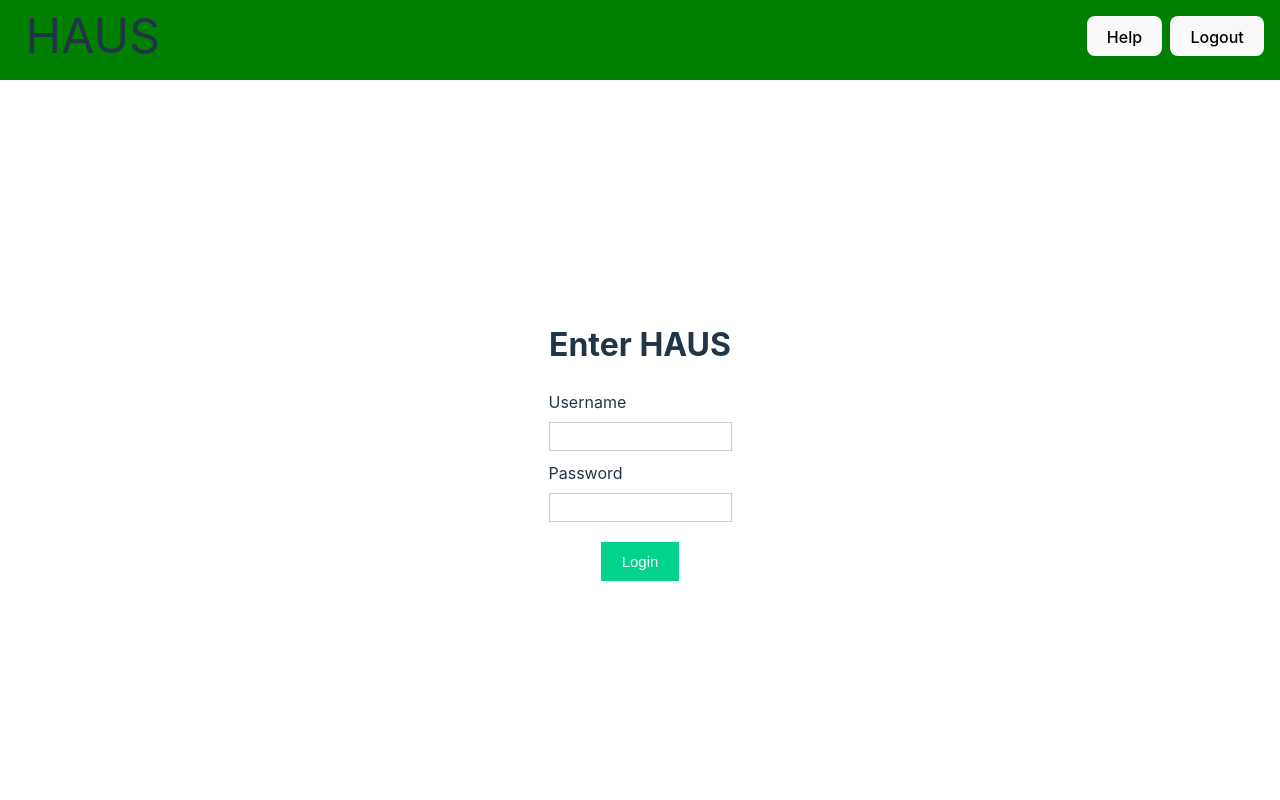
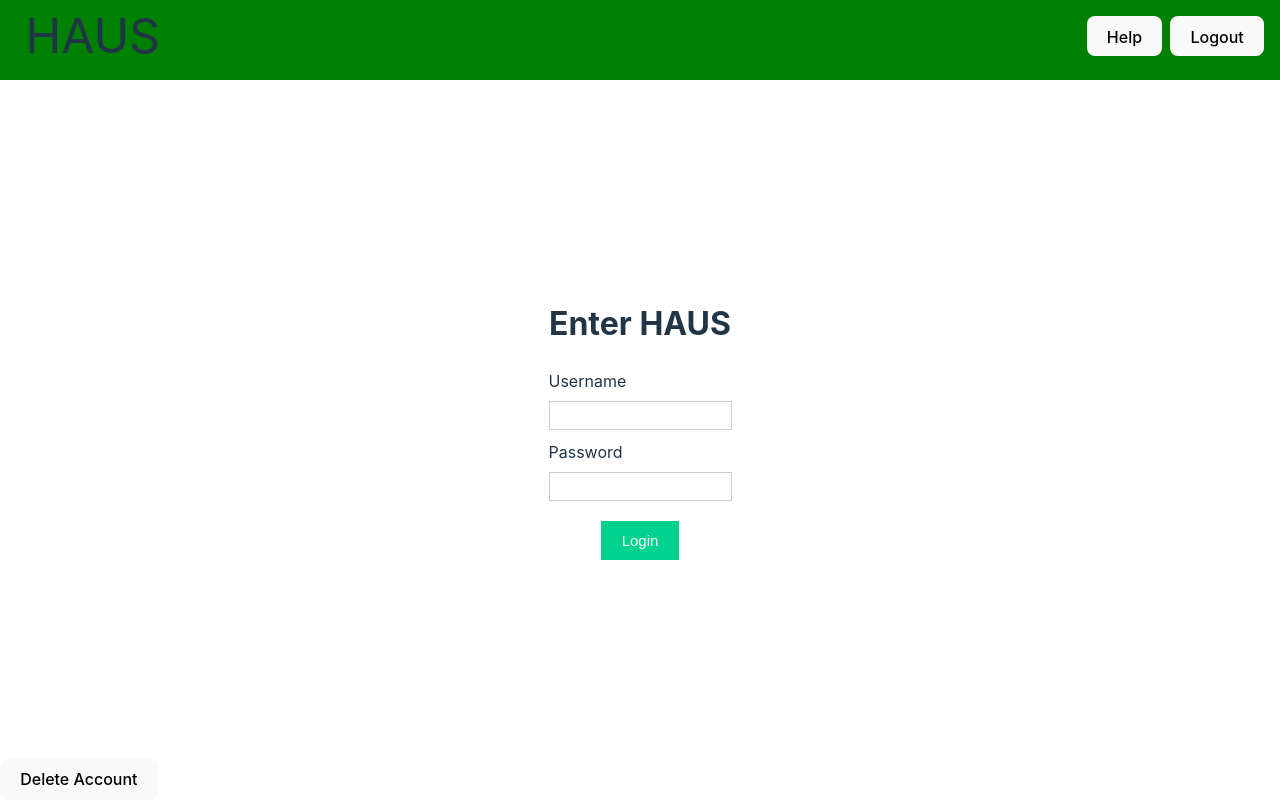
Before and after one commit to izzyharker/CS422_Haus, a React (Vite) app in the folder Frontend/: page / in a window 1280 px wide. Built offline with nearby package versions, Linux system fonts and the light colour scheme.

Commit message:
updated div width

```diff
--- a/Frontend/src/App.jsx
+++ b/Frontend/src/App.jsx
@@ -4,6 +4,12 @@ import NavBar from './components/NavBar/NavBar'
 import ChoreContainer from "./components/ChoreCards/ChoreContainer"
 import HouseContainer from "./components/House/HouseContainer"
 import { useEffect, useState } from 'react'
+
+function deleteAccount(username) {
+	// API call: delete current user
+	localStorage.clear()
+	window.location.reload()
+}
 
 function App() {
 	const [username, setUsername] = useState("");
@@ -74,6 +80,10 @@ function App() {
 					<ChoreContainer user={user}/>
 					<HouseContainer user={user}/>
 				</div> : loginForm}
+
+			<div className="delete-acct">
+				<button onClick={() => deleteAccount(username)}>Delete Account</button>
+			</div>
 		</div>
 	)
 }
```
